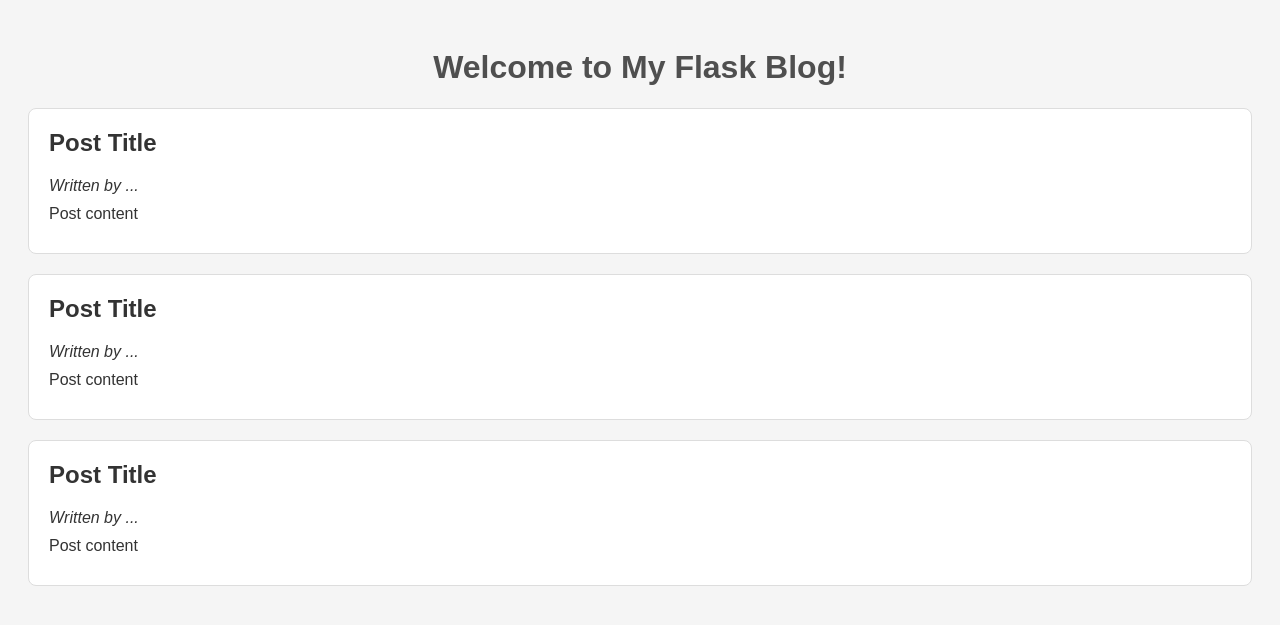
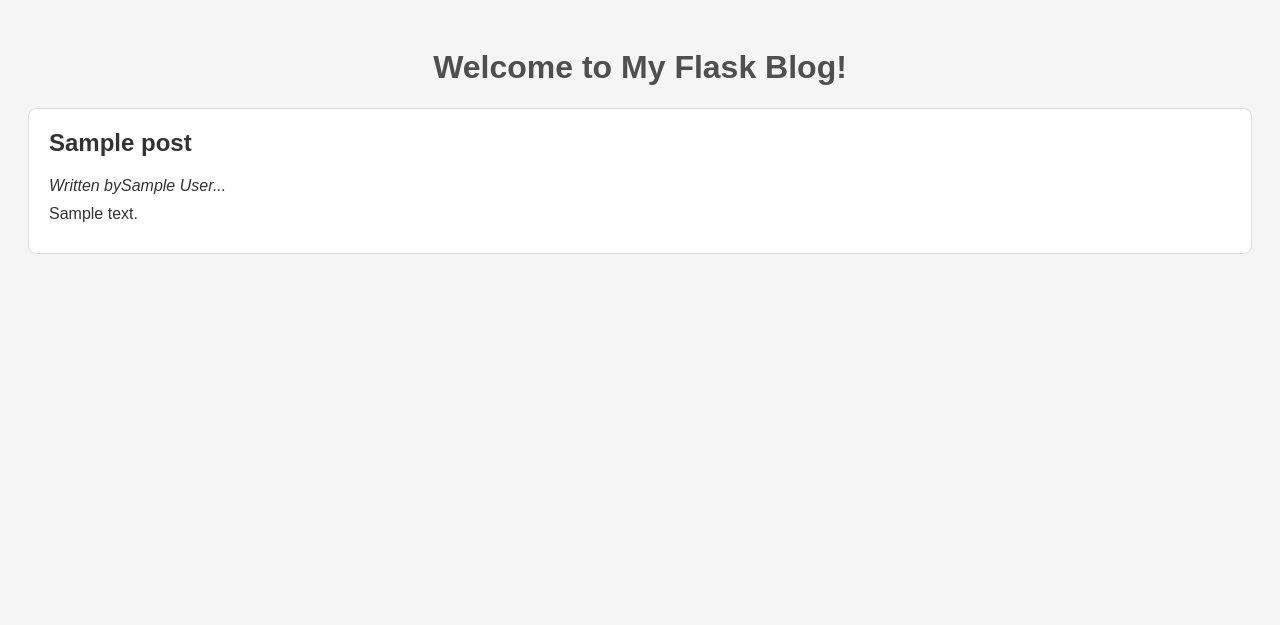
Before and after one commit to Mazdaratti/Masterblog, a Flask app: template templates/index.html in a window 1280 px wide. Shown: the top 625 px of the page. Run offline with Flask 3, Linux system fonts and the light colour scheme; the template is opened without the code that fills it: most values are stand-ins (such as "Sample title", 1, 10 or a date in 2020).

Commit message:
Template updated with for loop

```diff
--- a/templates/index.html
+++ b/templates/index.html
@@ -8,20 +8,12 @@
 </head>
 <body>
     <h1>Welcome to My Flask Blog!</h1>
-    <div class="post">
-        <h2>Post Title</h2>
-        <p><em>Written by ...</em></p>
-        <p>Post content</p>
-    </div>
-    <div class="post">
-        <h2>Post Title</h2>
-        <p><em>Written by ...</em></p>
-        <p>Post content</p>
-    </div>
-    <div class="post">
-        <h2>Post Title</h2>
-        <p><em>Written by ...</em></p>
-        <p>Post content</p>
-    </div>
+        {% for post in posts %}
+        <div class="post">
+            <h2> {{post.title}}</h2>
+            <p><em>Written by{{post.author}}...</em></p>
+            <p>{{post.content}}</p>
+        </div>
+        {% endfor %}
 </body>
 </html>
```
